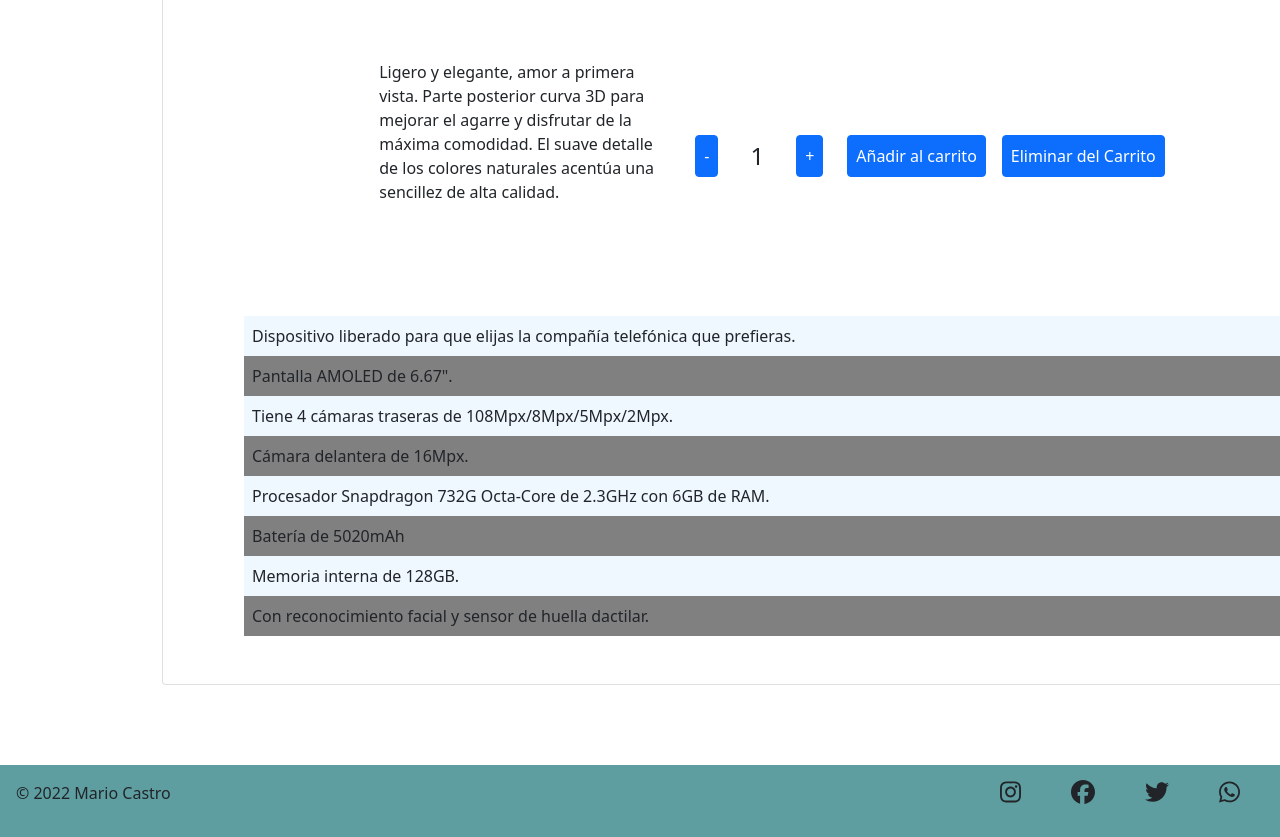
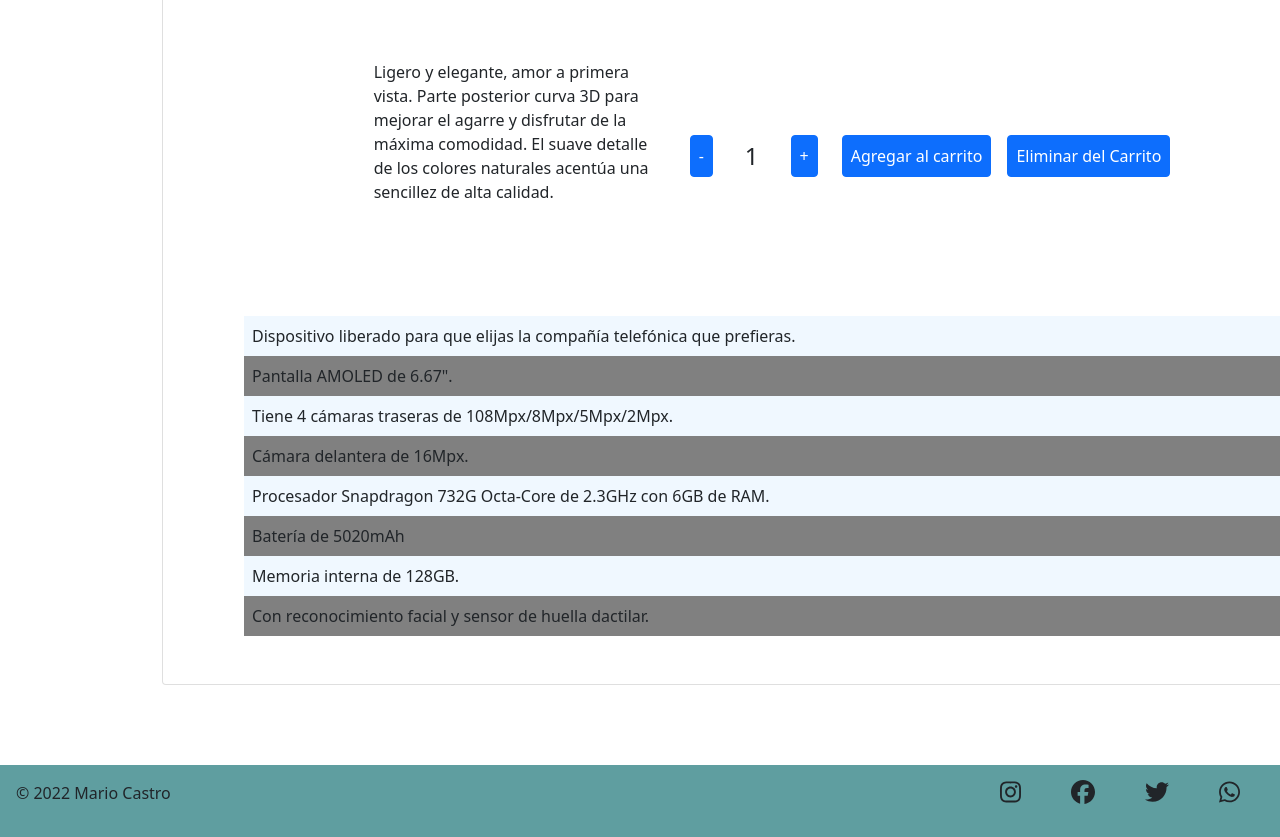
Before and after one commit to mcastro91/React-Comision31170, a React (Create React App) app: page /products/1 in a window 1280 px wide. Shown: the part 1260-2097 px from the top of the page. Built offline with nearby package versions, Linux system fonts and the light colour scheme.

Commit message:
CartContext2

```diff
--- a/src/Componets/ItemCount/ItemCount.js
+++ b/src/Componets/ItemCount/ItemCount.js
@@ -1,10 +1,10 @@
 import React from "react";
 import { Button, Col, Row } from "react-bootstrap";
 
-export default function ItemCount({ stock, count, setCount, onAdd, onDecrease }) {
+export default function ItemCount({ stock, count, setCount, onAdd, onDecrease, text }) {
 
   const addCount = () => {
-    if (count < stock ) {
+    if (count < stock) {
       setCount(count + 1);
     }
   };
@@ -30,7 +30,7 @@ export default function ItemCount({ stock, count, setCount, onAdd, onDecrease })
       <StockButton text="+" handleOnClick={addCount} />
       <Row>
         <Col>
-            <AddButton className="addButton" text="Añadir al carrito" handleOnSubmit={onAdd} />
+          <AddButton className="addButton" text={text} handleOnSubmit={onAdd} />
           <AddButton className="addButton" text="Eliminar del Carrito" handleOnSubmit={onDecrease} />
         </Col>
       </Row>
--- a/src/Componets/ItemDetail/ItemDetail.js
+++ b/src/Componets/ItemDetail/ItemDetail.js
@@ -2,12 +2,14 @@ import React from "react"
 import { Card, Row, Col, Container } from "react-bootstrap";
 import ItemCount from "../ItemCount/ItemCount"
 import { CartContext } from "../../Context/CartContext";
+import { useNavigate } from "react-router-dom";
 
 export default function ItemDetail({ product }) {
+  const navigate = useNavigate();
 
   const [count, setCount] = React.useState(1)
 
-  const { addToCart, removeFromCart } = React.useContext(CartContext)
+  const { addToCart, removeFromCart, isInCart } = React.useContext(CartContext)
 
   return (
     <Card style={{ width: '80rem', margin: "5rem" }}>
@@ -28,7 +30,7 @@ export default function ItemDetail({ product }) {
                 </Card.Text>
               </Row>
               <Row>
-                <ItemCount count={count} setCount={setCount} stock={product.stock} onAdd={() => addToCart({ count, product })} onDecrease={() => removeFromCart({ count, product })}/>
+                {isInCart(product.id) ? <ItemCount text={"Ir al Carrito"} count={count} setCount={setCount} stock={product.stock} onAdd={() => navigate("/cart")} onDecrease={() => removeFromCart({ count, product })}/> : <ItemCount text={"Agregar al carrito"} count={count} setCount={setCount} stock={product.stock} onAdd={() => addToCart({ count, product })} onDecrease={() => removeFromCart({ count, product })}/> }
               </Row>
             </Card.Body>
           </Col>
--- a/src/Context/CartContext.js
+++ b/src/Context/CartContext.js
@@ -52,18 +52,20 @@ const CartProvider = ({ children }) => {
     }
   }
 
+  const removeFromCart = ({ product, count }) => {
 
-  const removeFromCart = ({ product, count }) => {
-    if (isInCart(product.id)) {
-
+    if (isInCart(product.id) && cart.find(product => product.quantity > 1)) {
       const newCart = cart.map(cartProduct => {
-        (cartProduct.id === product.id && cartProduct.quantity > 1) && (cartProduct.quantity = cartProduct.quantity - count)
+        (cartProduct.id === product.id && cartProduct.quantity > count) && (cartProduct.quantity = cartProduct.quantity - count)
         return cartProduct
-      })
-
-      const newCart2 = cart.map( cartProduct => cartProduct.id !== product.id  )
-
-      setCart(product.quantity > 1 ? newCart : newCart2)
+      }
+      )
+      setCart(newCart)
+      toast(`Se eliminaron ${count} unidades del carrito`)
+    }
+    else {
+      setCart(cart.filter(cartProduct => cartProduct.id !== product.id))
+      toast(`Se elimino ${product.name} del carrito`)
     }
   }
 
```
Lines whose indentation alone changed are shown as unchanged.
